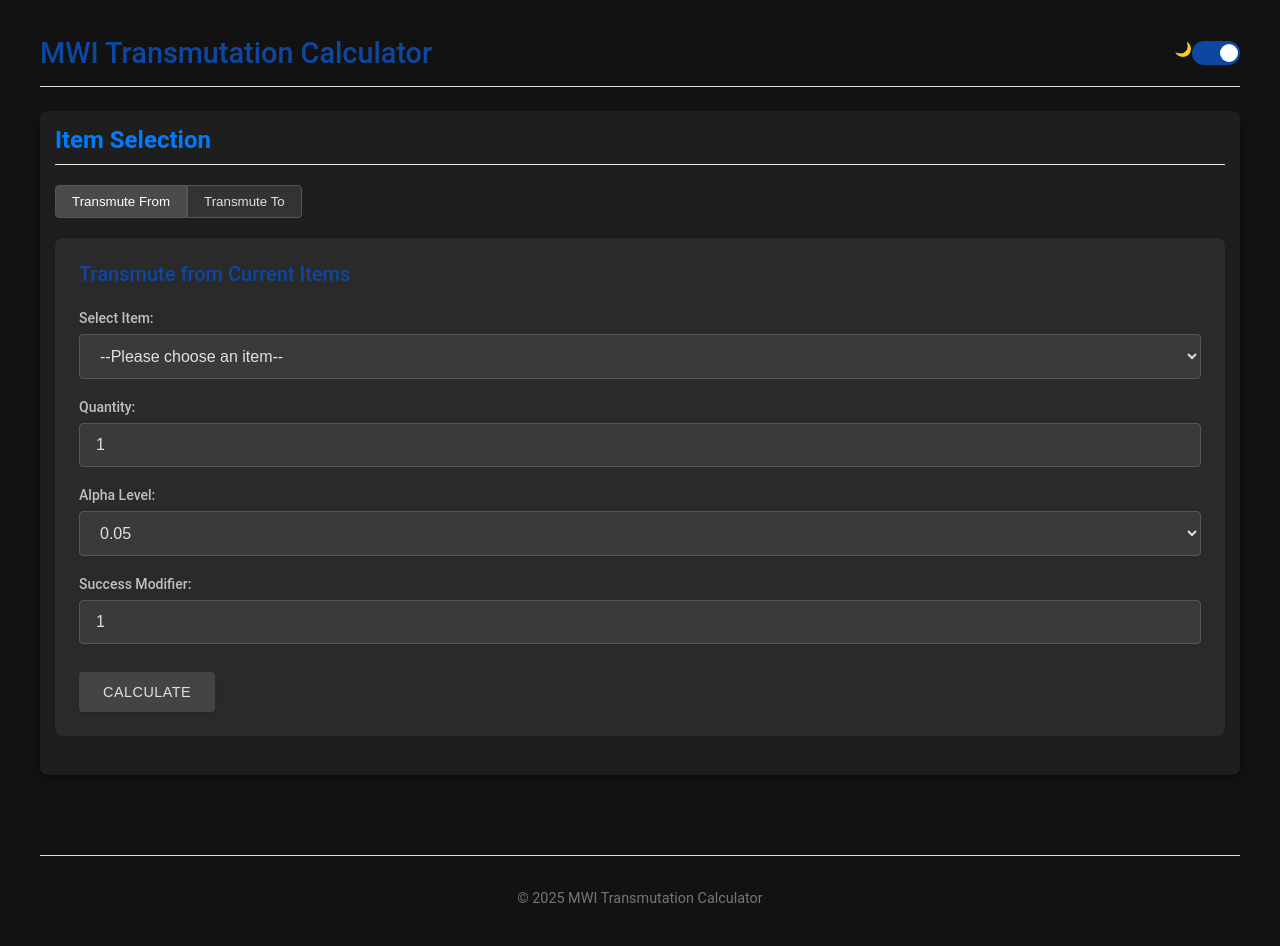
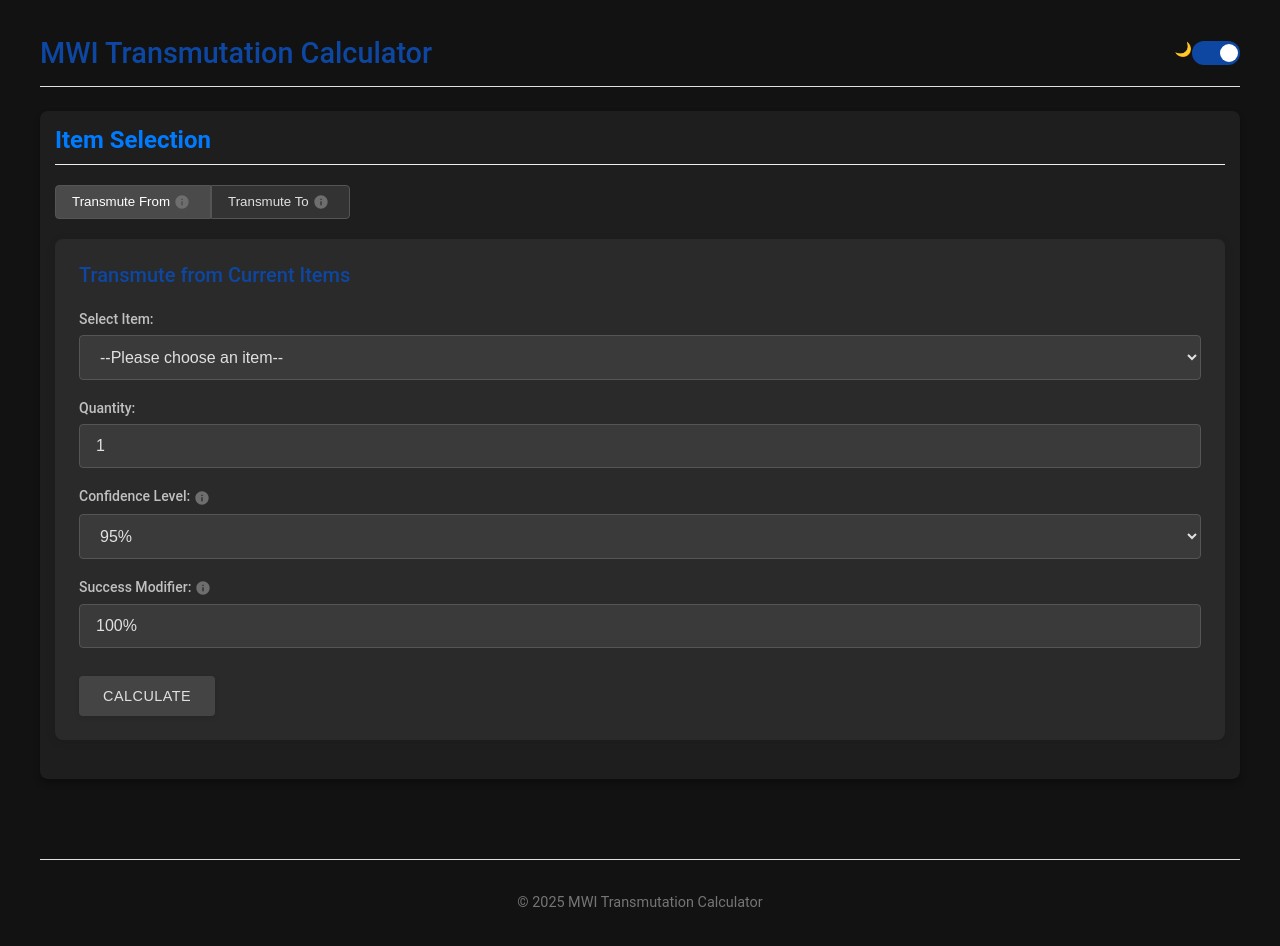
Before and after one commit to ZacheryMarcum/mwi-transmutation-calculator, a React (Create React App) app: page / in a window 1280 px wide. Built offline with nearby package versions, Linux system fonts and the light colour scheme.

Commit message:
Add info buttons

```diff
--- a/src/App.css
+++ b/src/App.css
@@ -137,3 +137,117 @@ td {
     background-color: #4a4a4a;
     color: white;
 }
+
+/* Info button */
+
+.info-button-container {
+  position: relative;
+  display: inline-block;
+  vertical-align: middle;
+  margin: 0 4px;
+}
+
+.info-icon {
+  cursor: pointer;
+  color: #6e6e6e;
+  display: flex;
+  align-items: center;
+  justify-content: center;
+  transition: color 0.2s;
+}
+
+.info-icon:hover {
+  color: #3a96dd;
+}
+
+.info-button-content {
+  position: absolute;
+  z-index: 100;
+  width: 240px;
+  padding: 12px;
+  border-radius: 4px;
+  box-shadow: 0 2px 10px rgba(0, 0, 0, 0.2);
+  font-size: 0.9rem;
+  line-height: 1.5;
+}
+
+/* Theme-specific styles */
+.info-button-content.light {
+  background-color: white;
+  color: #333;
+  border: 1px solid #e0e0e0;
+}
+
+.info-button-content.dark {
+  background-color: #2d2d2d;
+  color: #e0e0e0;
+  border: 1px solid #444;
+}
+
+/* Position variants */
+.info-button-content.top {
+  bottom: calc(100% + 10px);
+  left: 50%;
+  transform: translateX(-50%);
+}
+
+.info-button-content.right {
+  left: calc(100% + 10px);
+  top: 50%;
+  transform: translateY(-50%);
+}
+
+.info-button-content.bottom {
+  top: calc(100% + 10px);
+  left: 50%;
+  transform: translateX(-50%);
+}
+
+.info-button-content.left {
+  right: calc(100% + 10px);
+  top: 50%;
+  transform: translateY(-50%);
+}
+
+/* Arrow styling */
+.info-button-content::after {
+  content: '';
+  position: absolute;
+  border-width: 6px;
+  border-style: solid;
+}
+
+.info-button-content.top::after {
+  top: 100%;
+  left: 50%;
+  margin-left: -6px;
+  border-color: inherit;
+  border-top-color: inherit;
+  border-right-color: transparent;
+  border-bottom-color: transparent;
+  border-left-color: transparent;
+}
+
+.info-button-content.right::after {
+  top: 50%;
+  right: 100%;
+  margin-top: -6px;
+  border-color: transparent;
+  border-right-color: inherit;
+}
+
+.info-button-content.bottom::after {
+  bottom: 100%;
+  left: 50%;
+  margin-left: -6px;
+  border-color: transparent;
+  border-bottom-color: inherit;
+}
+
+.info-button-content.left::after {
+  top: 50%;
+  left: 100%;
+  margin-top: -6px;
+  border-color: transparent;
+  border-left-color: inherit;
+}
--- a/src/App.tsx
+++ b/src/App.tsx
@@ -8,6 +8,7 @@ import { ThemeProvider, ThemeContext } from './context/ThemeContext';
 import './App.css';
 import './components/MaterialStyles.css';
 import { ItemNumberInterval, calculateExpectedOutputByItemName, calculateRequiredTransmutations } from './utils/transmutationCalculator';
+import InfoButton from './components/InfoButton';
 
 const AppContent: React.FC = () => {
     // State for transmutation item, target item, alpha level, and results
@@ -92,12 +93,34 @@ const AppContent: React.FC = () => {
                                 onClick={() => handleViewToggle('transmuteFrom')}
                             >
                                 Transmute From
+                                <InfoButton
+                                        content={
+                                            <div>
+                                                <p>
+                                                    Given an input item to transmute and relevant data, see data about
+                                                    the output of the transmutation.
+                                                </p>
+                                            </div>
+                                        }
+                                        position="bottom"
+                                />
                             </button>
                             <button
                                 className={activeView === 'transmuteTo' ? 'active' : ''}
                                 onClick={() => handleViewToggle('transmuteTo')}
                             >
                                 Transmute To
+                                <InfoButton
+                                        content={
+                                            <div>
+                                                <p>
+                                                    Given a target output item and relevant data, see data about the
+                                                    input required to get that output.
+                                                </p>
+                                            </div>
+                                        }
+                                        position="bottom"
+                                />
                             </button>
                         </div>
                     </div>
--- a/src/components/BaseItemSelectionComponent.tsx
+++ b/src/components/BaseItemSelectionComponent.tsx
@@ -1,6 +1,7 @@
 import React, { useState, useContext } from 'react';
 import { ThemeContext } from '../context/ThemeContext';
 import './MaterialStyles.css';
+import InfoButton from './InfoButton';
 
 interface BaseItemSelectionProps {
     onSelect: (itemName: string, quantity: number, alpha: string, successModifier: number) => void;
@@ -46,7 +47,19 @@ const BaseItemSelectionComponent: React.FC<BaseItemSelectionProps> = ({
     const handleSubmit = (e: React.FormEvent) => {
         e.preventDefault();
         if (selectedItem && quantity > 0) {
-            onSelect(selectedItem, quantity, alphaLevel, successModifier);
+            onSelect(
+                selectedItem,
+                quantity,
+                alphaLevel,
+                (() => {
+                    if (successModifier.toString() == "NaN") {
+                        setSuccessModifier(1);
+                        return 1;
+                    } else {
+                        return successModifier;
+                    }
+                })()
+            );
         }
     };
 
@@ -54,7 +67,19 @@ const BaseItemSelectionComponent: React.FC<BaseItemSelectionProps> = ({
         <form onSubmit={handleSubmit} className={`material-form ${theme}`}>
             <h3>{title}</h3>
             <div className="form-group">
-                <label htmlFor={itemSelectId} className={`material-label ${theme}`}>{itemLabel}</label>
+                <label htmlFor={itemSelectId} className={`material-label ${theme}`}>
+                    {itemLabel}
+                    {/* <InfoButton
+                        content={
+                            <div>
+                                <p>
+                                    TODO
+                                </p>
+                            </div>
+                        }
+                        position="bottom"
+                    /> */}
+                </label>
                 <select
                     id={itemSelectId}
                     value={selectedItem}
@@ -70,7 +95,19 @@ const BaseItemSelectionComponent: React.FC<BaseItemSelectionProps> = ({
                 </select>
             </div>
             <div className="form-group">
-                <label htmlFor={quantityId} className={`material-label ${theme}`}>Quantity:</label>
+                <label htmlFor={quantityId} className={`material-label ${theme}`}>
+                    Quantity:
+                    {/* <InfoButton
+                        content={
+                            <div>
+                                <p>
+                                    TODO - or scrap
+                                </p>
+                            </div>
+                        }
+                        position="bottom"
+                    /> */}
+                </label>
                 <input
                     type="number"
                     id={quantityId}
@@ -81,30 +118,76 @@ const BaseItemSelectionComponent: React.FC<BaseItemSelectionProps> = ({
                 />
             </div>
             <div className="form-group">
-                <label htmlFor={alphaId} className={`material-label ${theme}`}>Alpha Level:</label>
+                <label htmlFor={alphaId} className={`material-label ${theme}`}>
+                    Confidence Level:
+                    <InfoButton
+                        content={
+                            <div>
+                                <p>
+                                    Percent chance that the result is inside the confidence interval. (1 - α)
+                                </p>
+                            </div>
+                        }
+                        position="bottom"
+                    />
+                </label>
                 <select
                     id={alphaId}
                     value={alphaLevel}
                     onChange={handleAlphaChange}
                     className={`material-select ${theme}`}
                 >
-                    <option value="0.005">0.005</option>
-                    <option value="0.01">0.01</option>
-                    <option value="0.05">0.05</option>
-                    <option value="0.1">0.1</option>
+                    <option value="0.005">99.5%</option>
+                    <option value="0.01">99%</option>
+                    <option value="0.05">95%</option>
+                    <option value="0.1">90%</option>
                 </select>
             </div>
             <div className="form-group">
-                <label htmlFor={`${itemSelectId}-success-modifier`} className={`material-label ${theme}`}>Success Modifier:</label>
-                <input
-                    type="number"
-                    id={`${itemSelectId}-success-modifier`}
-                    value={successModifier}
-                    onChange={(e) => setSuccessModifier(Math.max(0.1, parseFloat(e.target.value) || 1))}
-                    step="0.1"
-                    min="0.1"
-                    className={`material-input ${theme}`}
-                />
+                <label htmlFor={`${itemSelectId}-success-modifier`} className={`material-label ${theme}`}>
+                    Success Modifier:
+                    <InfoButton
+                        content={
+                            <div>
+                                <p>
+                                    The percentage modifier for your transmutation success rate.
+                                    (Can be lower than 100% to indicate that there is a penalty to success chance)
+                                </p>
+                            </div>
+                        }
+                        position="bottom"
+                    />
+                </label>
+                <div className={`${theme}`}>
+                    <input
+                        type="text"
+                        id={`${itemSelectId}-success-modifier`}
+                        value={`${Math.round(successModifier * 100)}%`}
+                        onChange={(e) => {
+                            // Remove any non-numeric characters except decimal point
+                            let value = e.target.value.replace(/[^\d.]/g, '');
+                            const numericValue = parseFloat(value);
+                            if (!isNaN(numericValue)) {
+                                setSuccessModifier(numericValue / 100);
+                            } else if (value === '' || value === '.') {
+                                // Allow empty input or just decimal point
+                                setSuccessModifier(0);
+                            }
+                        }}
+                        onKeyDown={(e) => {
+                            // Handle backspace when cursor is at the end (after %)
+                            if (e.key === 'Backspace' &&
+                                e.currentTarget.selectionStart === e.currentTarget.value.length) {
+                                const currentValue = Math.round(successModifier * 100);
+                                // Remove last digit
+                                const newValue = Math.floor(currentValue / 10);
+                                setSuccessModifier(newValue / 100);
+                                e.preventDefault();
+                            }
+                        }}
+                        className={`material-input ${theme}`}
+                    />
+                </div>
             </div>
 
             <button type="submit" className={`material-button ${theme}`}>{submitButtonText}</button>
--- /dev/null
+++ b/src/components/InfoButton.tsx
@@ -0,0 +1,45 @@
+import React, { useState, useRef, useEffect, useContext } from 'react';
+import { ThemeContext } from '../context/ThemeContext';
+
+interface InfoButtonProps {
+    content: React.ReactNode;
+    position?: 'top' | 'right' | 'bottom' | 'left';
+    iconSize?: number;
+}
+
+const InfoButton: React.FC<InfoButtonProps> = ({
+    content,
+    position = 'top',
+    iconSize = 16
+}) => {
+    const [isVisible, setIsVisible] = useState(false);
+    const buttonRef = useRef<HTMLDivElement>(null);
+    const { theme } = useContext(ThemeContext);
+
+    return (
+        <div className="info-button-container" ref={buttonRef}>
+            <div
+                className="info-icon"
+                style={{ width: `${iconSize}px`, height: `${iconSize}px` }}
+                onMouseEnter={() => setIsVisible(true)}
+                onMouseLeave={() => setIsVisible(false)}
+            >
+                <svg
+                    xmlns="http://www.w3.org/2000/svg"
+                    viewBox="0 0 24 24"
+                    fill="currentColor"
+                >
+                    <path d="M12 2C6.48 2 2 6.48 2 12s4.48 10 10 10 10-4.48 10-10S17.52 2 12 2zm1 15h-2v-6h2v6zm0-8h-2V7h2v2z" />
+                </svg>
+            </div>
+
+            {isVisible && (
+                <div className={`info-button-content ${position} ${theme}`}>
+                    {content}
+                </div>
+            )}
+        </div>
+    );
+};
+
+export default InfoButton;
```
